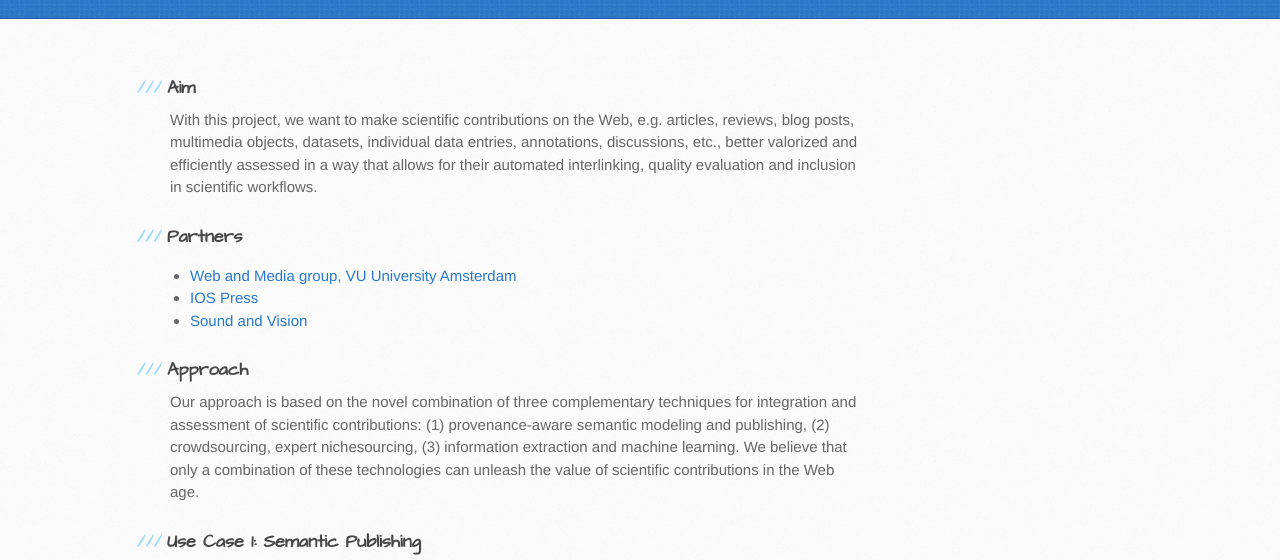
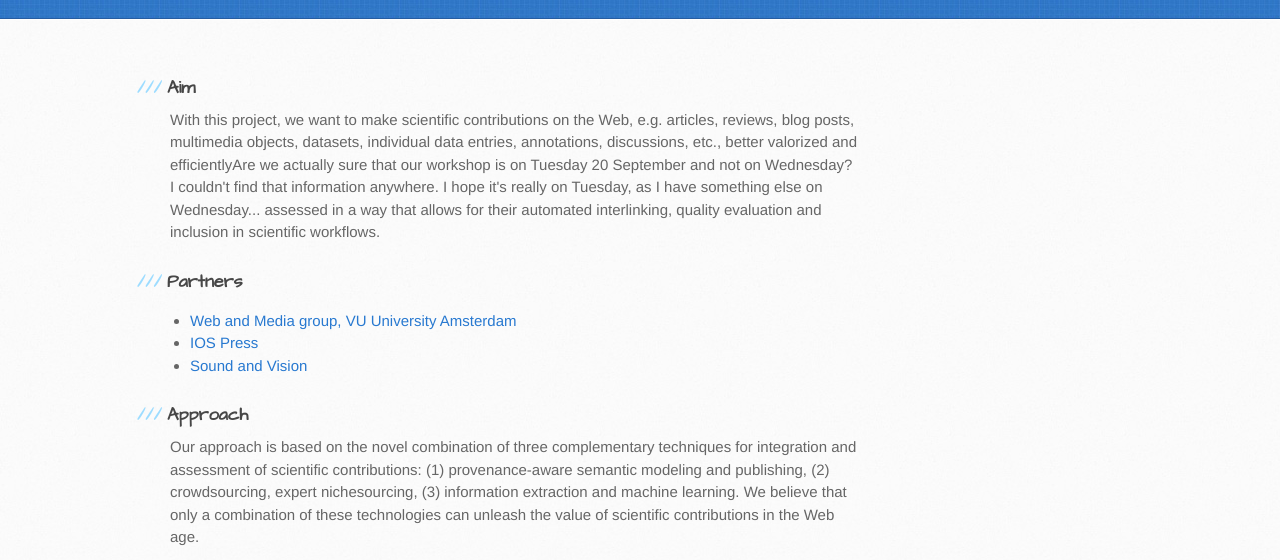
Before and after one commit to ucds-vu/linkflows, a plain HTML site: page index.html in a window 1280 px wide. Shown: the part 216-776 px from the top of the page. Drawn offline with Linux system fonts and the light colour scheme.

Commit message:
Adjust title in HTML head

```diff
--- a/index.html
+++ b/index.html
@@ -12,7 +12,7 @@
 <!--[if lt IE 9]>
 <script src="//html5shiv.googlecode.com/svn/trunk/html5.js"></script>
 <![endif]-->
-<title>Linkflows by VU-Amsterdam-Web-Media-Group</title>
+<title>Linkflows: Workflows for Linked Open Contributions on the Web</title>
 </head>
 
 <body>
@@ -35,7 +35,8 @@
 <p>
 With this project, we want to make scientific contributions on the Web, e.g.
 articles, reviews, blog posts, multimedia objects, datasets, individual data
-entries, annotations, discussions, etc., better valorized and efficiently
+entries, annotations, discussions, etc., better valorized and efficientlyAre we actually sure that our workshop is on Tuesday 20 September and not on Wednesday? I couldn't find that information anywhere. I hope it's really on Tuesday, as I have something else on Wednesday...
+
 assessed in a way that allows for their automated interlinking, quality
 evaluation and inclusion in scientific workflows.
 </p>
```
